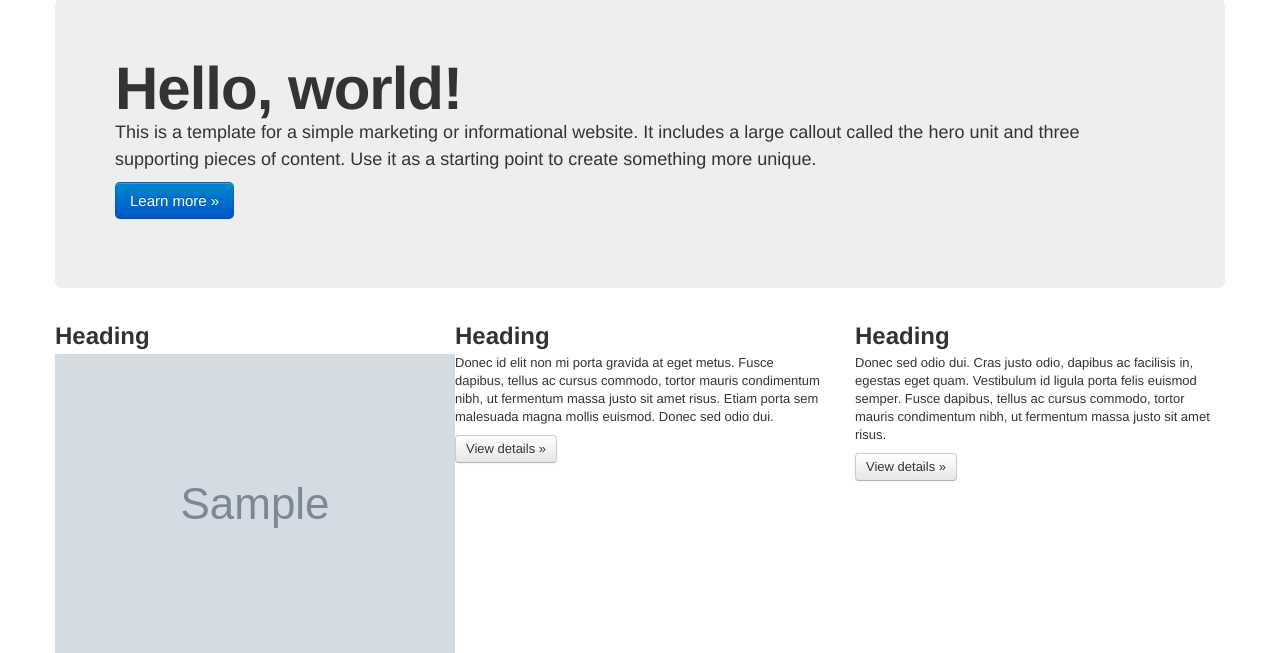
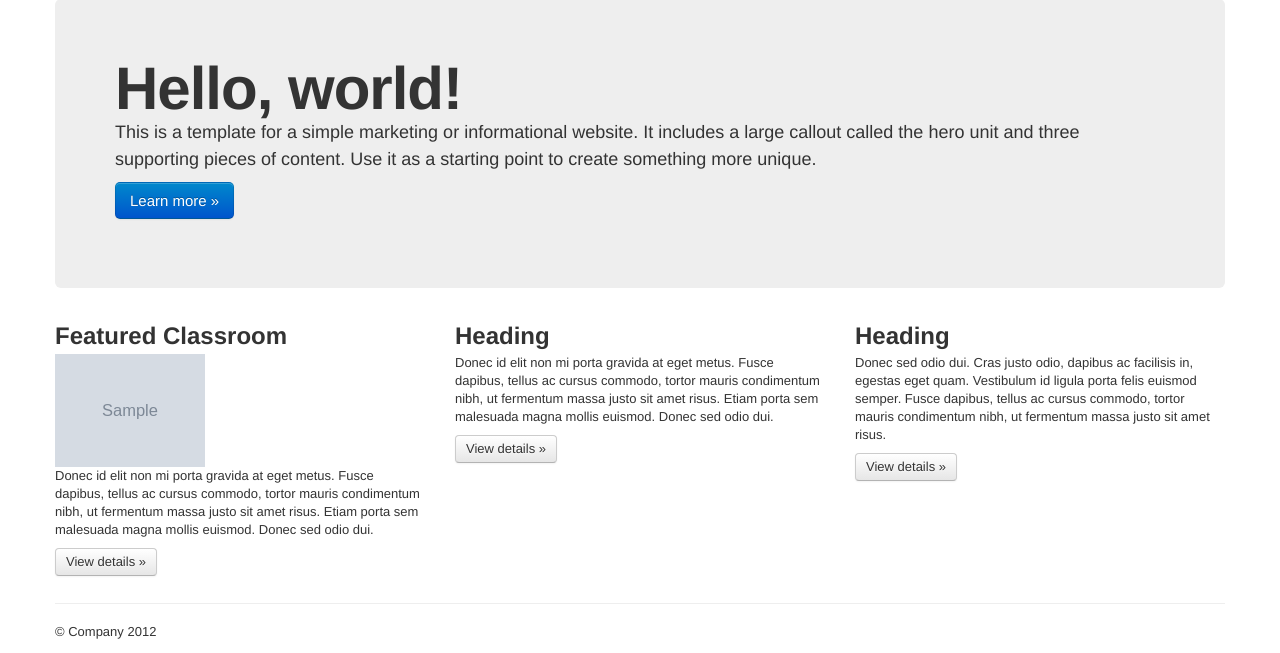
Before and after one commit to dbieber/gamesfordonorschoose, a Flask app: template templates/temp.html in a window 1280 px wide. Shown: the part 61-714 px from the top of the page. Run offline with Flask 2, Linux system fonts and the light colour scheme; the template is opened without the code that fills it: most values are stand-ins (such as "Sample title", 1, 10 or a date in 2020); grey boxes marked "Sample" are stand-in pictures; some libraries are stand-ins or nearby versions.

Commit message:
messing with temp.html

```diff
--- a/templates/temp.html
+++ b/templates/temp.html
@@ -10,9 +10,9 @@
       <!-- Example row of columns -->
       <div class="row">
         <div class="span4">
-          <h2>Heading</h2>
-	  <img src="{{imageURL}}">
-           <p>Donec id elit non mi porta gravida at eget metus. Fusce dapibus, tellus ac cursus commodo, tortor mauris condimentum nibh, ut fermentum massa justo sit amet risus. Etiam porta sem malesuada magna mollis euismod. Donec sed odio dui. </p>
+          <h2>Featured Classroom</h2>
+	  <img float="left" src="{{imageURL}}" height=150px width=150px>
+	  <p>Donec id elit non mi porta gravida at eget metus. Fusce dapibus, tellus ac cursus commodo, tortor mauris condimentum nibh, ut fermentum massa justo sit amet risus. Etiam porta sem malesuada magna mollis euismod. Donec sed odio dui. </p>
           <p><a class="btn" href="#">View details &raquo;</a></p>
         </div>
         <div class="span4">
```
